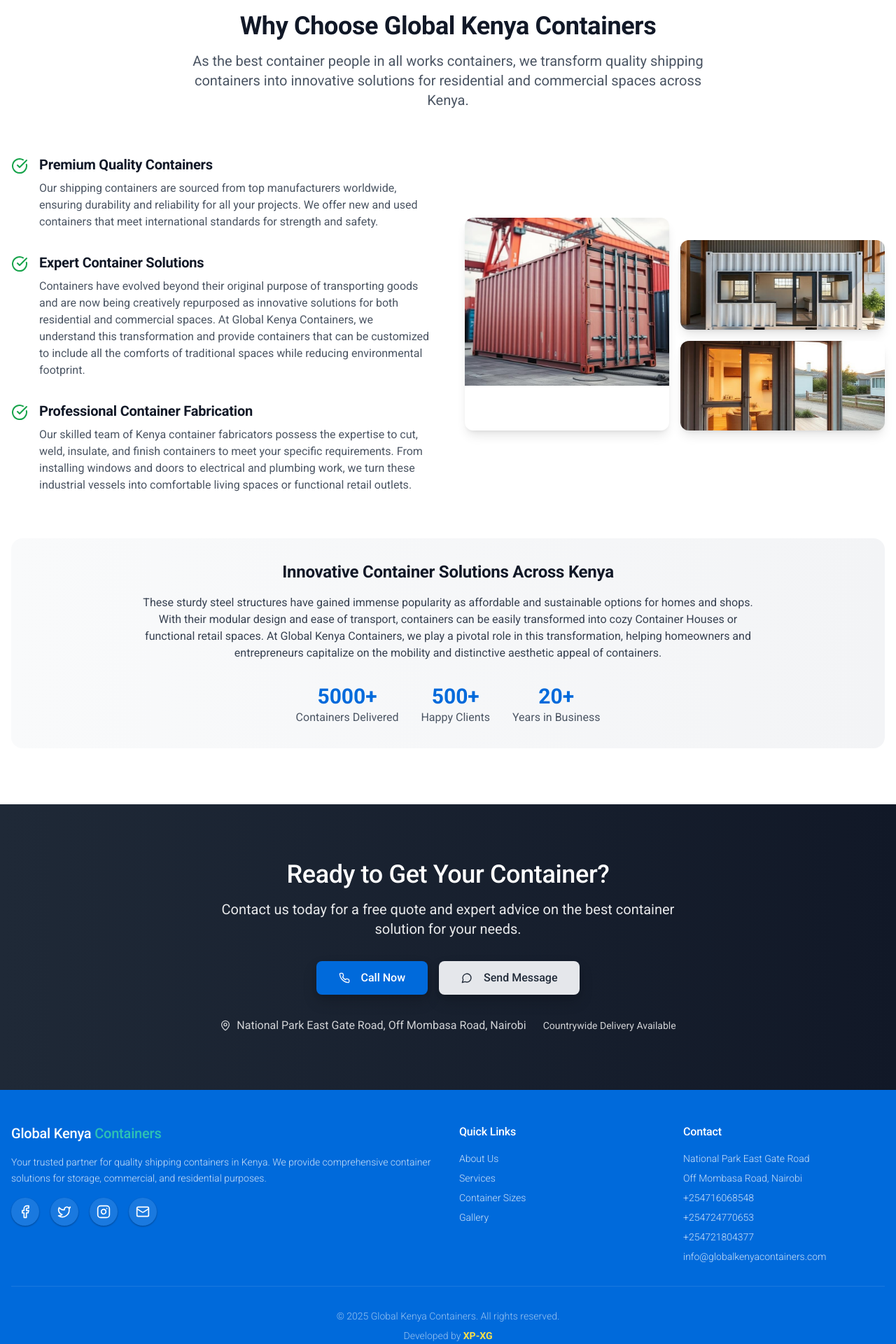
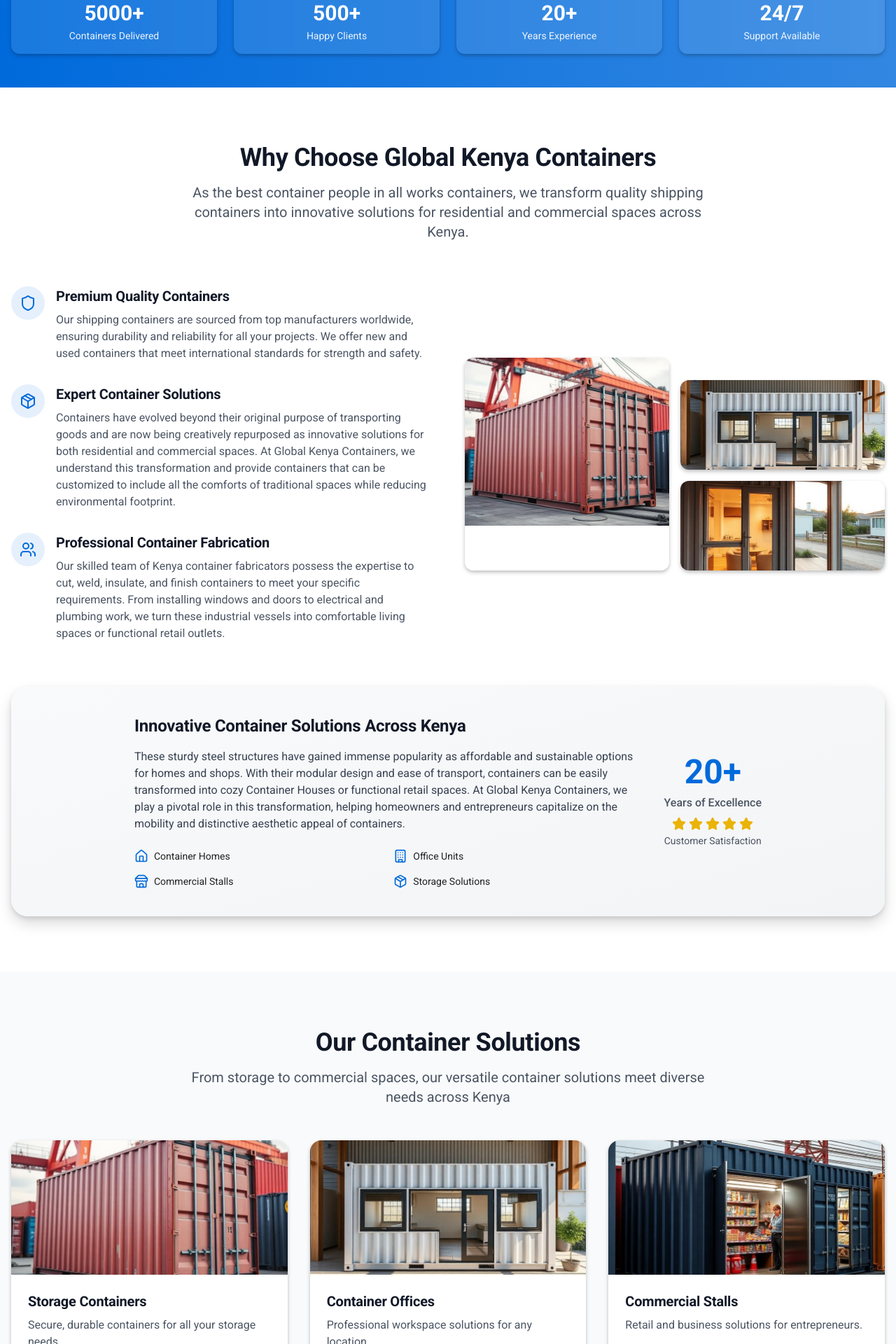
Before and after one commit to xp-xg/gkc, a React (Vite) app: page / in a window 1280 px wide. Shown: the part 880-2800 px from the top of the page at 70% size. Built offline with nearby package versions, Linux system fonts and the light colour scheme; the HTML template or start-up script is replaced by a standard one.

Commit message:
updated Home to match other pages

```diff
--- a/src/pages/Index.tsx
+++ b/src/pages/Index.tsx
@@ -1,10 +1,12 @@
 import Navbar from "@/components/Navbar";
 import Hero from "@/components/Hero";
 import { Button } from "@/components/ui/button";
-import { Phone, MessageCircle, MapPin, CheckCircle } from "lucide-react";
+import { Phone, MessageCircle, MapPin, CheckCircle, Home, Building, Store, Package, Users, Star, Clock, Shield } from "lucide-react";
 import ContainerImage from "@/assets/dry-container.jpg";
 import OfficeContainer from "@/assets/office-container.jpg";
 import AccommodationContainer from "@/assets/accommodation-container.jpg";
+import CommercialStalls from "@/assets/commercial-stalls.jpg";
+import RefrigerationContainer from "@/assets/refrigeration-container.jpg";
 import Footer from "@/components/Footer";
 
 const Index = () => {
@@ -13,6 +15,30 @@ const Index = () => {
       <Navbar />
       <main className="flex-grow">
         <Hero />
+
+        {/* Stats Section - Visually Stunning */}
+        <section className="py-12 bg-gradient-to-r from-primary to-primary/80 text-white">
+          <div className="container mx-auto px-4">
+            <div className="grid grid-cols-2 md:grid-cols-4 gap-6 text-center">
+              <div className="p-4 elevation-2 rounded-xl bg-white/10 backdrop-blur-sm">
+                <div className="text-3xl font-bold mb-1">5000+</div>
+                <div className="text-sm opacity-90">Containers Delivered</div>
+              </div>
+              <div className="p-4 elevation-2 rounded-xl bg-white/10 backdrop-blur-sm">
+                <div className="text-3xl font-bold mb-1">500+</div>
+                <div className="text-sm opacity-90">Happy Clients</div>
+              </div>
+              <div className="p-4 elevation-2 rounded-xl bg-white/10 backdrop-blur-sm">
+                <div className="text-3xl font-bold mb-1">20+</div>
+                <div className="text-sm opacity-90">Years Experience</div>
+              </div>
+              <div className="p-4 elevation-2 rounded-xl bg-white/10 backdrop-blur-sm">
+                <div className="text-3xl font-bold mb-1">24/7</div>
+                <div className="text-sm opacity-90">Support Available</div>
+              </div>
+            </div>
+          </div>
+        </section>
 
         {/* Why Choose Us Section */}
         <section className="py-16 lg:py-20 bg-white">
@@ -27,7 +53,9 @@ const Index = () => {
             <div className="grid grid-cols-1 lg:grid-cols-2 gap-12 items-center">
               <div className="space-y-8">
                 <div className="flex items-start gap-4">
-                  <CheckCircle className="text-green-600 h-6 w-6 flex-shrink-0 mt-1" />
+                  <div className="w-12 h-12 bg-primary/10 rounded-full flex items-center justify-center flex-shrink-0">
+                    <Shield className="w-6 h-6 text-primary" />
+                  </div>
                   <div>
                     <h3 className="text-xl font-semibold text-gray-900 mb-2">Premium Quality Containers</h3>
                     <p className="text-gray-600">
@@ -38,7 +66,9 @@ const Index = () => {
                 </div>
 
                 <div className="flex items-start gap-4">
-                  <CheckCircle className="text-green-600 h-6 w-6 flex-shrink-0 mt-1" />
+                  <div className="w-12 h-12 bg-primary/10 rounded-full flex items-center justify-center flex-shrink-0">
+                    <Package className="w-6 h-6 text-primary" />
+                  </div>
                   <div>
                     <h3 className="text-xl font-semibold text-gray-900 mb-2">Expert Container Solutions</h3>
                     <p className="text-gray-600">
@@ -49,7 +79,9 @@ const Index = () => {
                 </div>
 
                 <div className="flex items-start gap-4">
-                  <CheckCircle className="text-green-600 h-6 w-6 flex-shrink-0 mt-1" />
+                  <div className="w-12 h-12 bg-primary/10 rounded-full flex items-center justify-center flex-shrink-0">
+                    <Users className="w-6 h-6 text-primary" />
+                  </div>
                   <div>
                     <h3 className="text-xl font-semibold text-gray-900 mb-2">Professional Container Fabrication</h3>
                     <p className="text-gray-600">
@@ -61,53 +93,163 @@ const Index = () => {
               </div>
 
               <div className="grid grid-cols-2 gap-4">
-                <div className="rounded-xl overflow-hidden shadow-lg">
+                <div className="rounded-xl overflow-hidden shadow-xl elevation-2">
                   <img
                     src={ContainerImage}
                     alt="High-quality shipping container Kenya"
-                    className="w-full h-60 object-cover"
+                    className="w-full h-60 object-cover hover:scale-105 transition-transform duration-500"
                   />
                 </div>
                 <div className="grid grid-rows-2 gap-4 mt-8">
-                  <div className="rounded-xl overflow-hidden shadow-lg">
+                  <div className="rounded-xl overflow-hidden shadow-xl elevation-2">
                     <img
                       src={OfficeContainer}
                       alt="Container office Kenya"
-                      className="w-full h-32 object-cover"
+                      className="w-full h-32 object-cover hover:scale-105 transition-transform duration-500"
                     />
                   </div>
-                  <div className="rounded-xl overflow-hidden shadow-lg">
+                  <div className="rounded-xl overflow-hidden shadow-xl elevation-2">
                     <img
                       src={AccommodationContainer}
                       alt="Container accommodation Kenya"
-                      className="w-full h-32 object-cover"
+                      className="w-full h-32 object-cover hover:scale-105 transition-transform duration-500"
                     />
                   </div>
                 </div>
               </div>
             </div>
 
-            <div className="mt-16 bg-gradient-to-r from-gray-50 to-gray-100 rounded-2xl p-8">
-              <div className="max-w-4xl mx-auto text-center">
+            {/* Enhanced Stats Section */}
+            <div className="mt-16 bg-gradient-to-br from-gray-50 to-gray-100 rounded-3xl p-10 elevation-3">
+              <div className="max-w-4xl mx-auto">
+                <div className="flex flex-col md:flex-row items-center gap-8">
+                  <div className="flex-1">
                     <h3 className="text-2xl font-bold text-gray-900 mb-4">Innovative Container Solutions Across Kenya</h3>
                     <p className="text-gray-700 mb-6">
                       These sturdy steel structures have gained immense popularity as affordable and sustainable options for homes and shops.
                       With their modular design and ease of transport, containers can be easily transformed into cozy Container Houses or functional retail spaces.
                       At Global Kenya Containers, we play a pivotal role in this transformation, helping homeowners and entrepreneurs capitalize on the mobility and distinctive aesthetic appeal of containers.
                     </p>
-                <div className="flex flex-wrap justify-center gap-8 mt-8">
-                  <div className="text-center">
-                    <div className="text-3xl font-bold text-primary">5000+</div>
-                    <div className="text-gray-600">Containers Delivered</div>
+
+                    {/* Services Overview */}
+                    <div className="grid grid-cols-2 gap-4 mt-6">
+                      <div className="flex items-center gap-2">
+                        <Home className="w-5 h-5 text-primary" />
+                        <span className="text-sm">Container Homes</span>
                       </div>
-                  <div className="text-center">
-                    <div className="text-3xl font-bold text-primary">500+</div>
-                    <div className="text-gray-600">Happy Clients</div>
+                      <div className="flex items-center gap-2">
+                        <Building className="w-5 h-5 text-primary" />
+                        <span className="text-sm">Office Units</span>
                       </div>
-                  <div className="text-center">
-                    <div className="text-3xl font-bold text-primary">20+</div>
-                    <div className="text-gray-600">Years in Business</div>
+                      <div className="flex items-center gap-2">
+                        <Store className="w-5 h-5 text-primary" />
+                        <span className="text-sm">Commercial Stalls</span>
                       </div>
+                      <div className="flex items-center gap-2">
+                        <Package className="w-5 h-5 text-primary" />
+                        <span className="text-sm">Storage Solutions</span>
+                      </div>
+                    </div>
+                  </div>
+
+                  <div className="flex flex-col items-center text-center">
+                    <div className="text-5xl font-bold text-primary mb-2">20+</div>
+                    <div className="text-gray-600 font-medium">Years of Excellence</div>
+                    <div className="flex items-center gap-1 mt-2 text-yellow-500">
+                      <Star className="w-5 h-5 fill-current" />
+                      <Star className="w-5 h-5 fill-current" />
+                      <Star className="w-5 h-5 fill-current" />
+                      <Star className="w-5 h-5 fill-current" />
+                      <Star className="w-5 h-5 fill-current" />
+                    </div>
+                    <div className="text-sm text-gray-600 mt-1">Customer Satisfaction</div>
+                  </div>
+                </div>
+              </div>
+            </div>
+          </div>
+        </section>
+
+        {/* Services Preview Section */}
+        <section className="py-16 lg:py-20 bg-gray-50">
+          <div className="container mx-auto px-4">
+            <div className="text-center mb-12">
+              <h2 className="text-3xl md:text-4xl font-bold mb-4 text-gray-900">Our Container Solutions</h2>
+              <p className="text-lg md:text-xl max-w-3xl mx-auto text-gray-600">
+                From storage to commercial spaces, our versatile container solutions meet diverse needs across Kenya
+              </p>
+            </div>
+
+            <div className="grid grid-cols-1 md:grid-cols-2 lg:grid-cols-3 gap-8">
+              <div className="bg-white rounded-2xl overflow-hidden elevation-2 hover:elevation-4 transition-all duration-300 group">
+                <div className="h-48 overflow-hidden">
+                  <img
+                    src={ContainerImage}
+                    alt="Dry storage containers Kenya"
+                    className="w-full h-full object-cover group-hover:scale-110 transition-transform duration-500"
+                  />
+                </div>
+                <div className="p-6">
+                  <h3 className="text-xl font-semibold text-gray-900 mb-2">Storage Containers</h3>
+                  <p className="text-gray-600 mb-4">Secure, durable containers for all your storage needs.</p>
+                  <ul className="space-y-2">
+                    <li className="flex items-center gap-2 text-sm text-gray-600">
+                      <CheckCircle className="w-4 h-4 text-green-500" />
+                      <span>20ft, 40ft, High Cube options</span>
+                    </li>
+                    <li className="flex items-center gap-2 text-sm text-gray-600">
+                      <CheckCircle className="w-4 h-4 text-green-500" />
+                      <span>Weather-resistant design</span>
+                    </li>
+                  </ul>
+                </div>
+              </div>
+
+              <div className="bg-white rounded-2xl overflow-hidden elevation-2 hover:elevation-4 transition-all duration-300 group">
+                <div className="h-48 overflow-hidden">
+                  <img
+                    src={OfficeContainer}
+                    alt="Container office Kenya"
+                    className="w-full h-full object-cover group-hover:scale-110 transition-transform duration-500"
+                  />
+                </div>
+                <div className="p-6">
+                  <h3 className="text-xl font-semibold text-gray-900 mb-2">Container Offices</h3>
+                  <p className="text-gray-600 mb-4">Professional workspace solutions for any location.</p>
+                  <ul className="space-y-2">
+                    <li className="flex items-center gap-2 text-sm text-gray-600">
+                      <CheckCircle className="w-4 h-4 text-green-500" />
+                      <span>Customizable interiors</span>
+                    </li>
+                    <li className="flex items-center gap-2 text-sm text-gray-600">
+                      <CheckCircle className="w-4 h-4 text-green-500" />
+                      <span>Fast deployment</span>
+                    </li>
+                  </ul>
+                </div>
+              </div>
+
+              <div className="bg-white rounded-2xl overflow-hidden elevation-2 hover:elevation-4 transition-all duration-300 group">
+                <div className="h-48 overflow-hidden">
+                  <img
+                    src={CommercialStalls}
+                    alt="Commercial container stalls Kenya"
+                    className="w-full h-full object-cover group-hover:scale-110 transition-transform duration-500"
+                  />
+                </div>
+                <div className="p-6">
+                  <h3 className="text-xl font-semibold text-gray-900 mb-2">Commercial Stalls</h3>
+                  <p className="text-gray-600 mb-4">Retail and business solutions for entrepreneurs.</p>
+                  <ul className="space-y-2">
+                    <li className="flex items-center gap-2 text-sm text-gray-600">
+                      <CheckCircle className="w-4 h-4 text-green-500" />
+                      <span>Secure & durable construction</span>
+                    </li>
+                    <li className="flex items-center gap-2 text-sm text-gray-600">
+                      <CheckCircle className="w-4 h-4 text-green-500" />
+                      <span>Attractive design options</span>
+                    </li>
+                  </ul>
                 </div>
               </div>
             </div>
```
Lines whose indentation alone changed are shown as unchanged.
